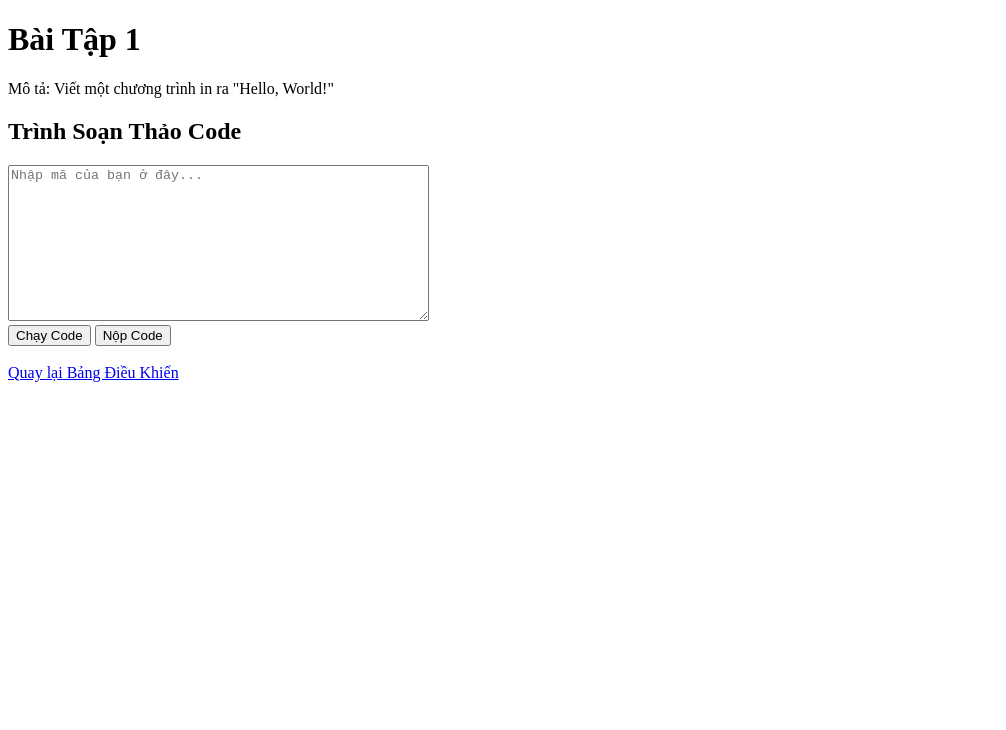
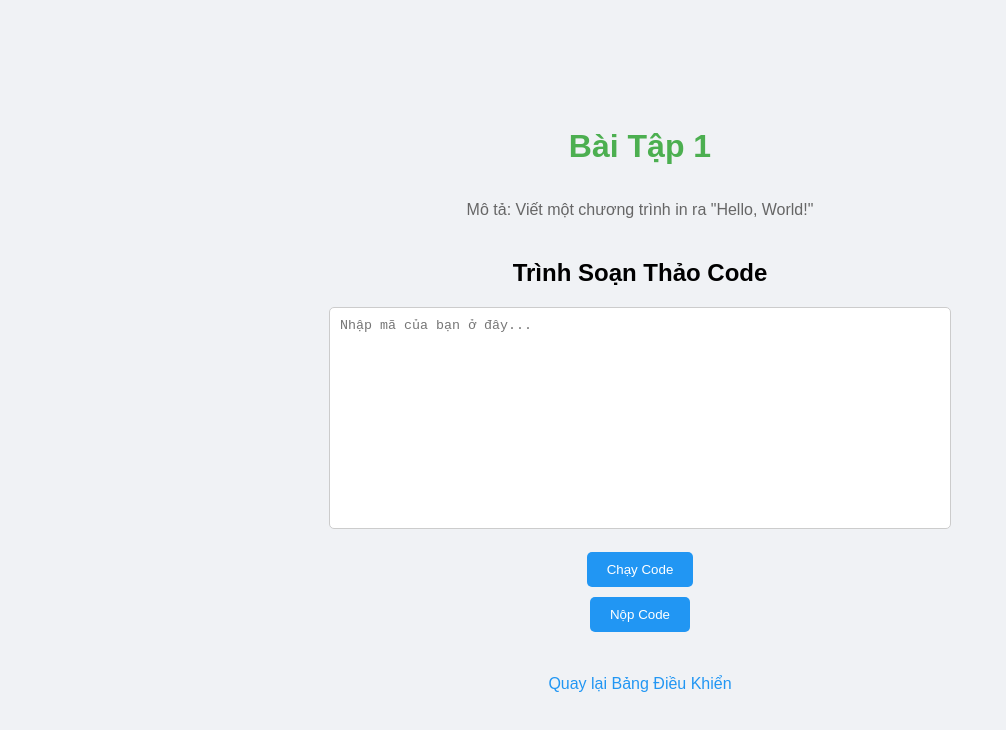
Before and after one commit to thuyvy1111/lab2-GTNM, a plain HTML site: page exercise.html in a window 1280 px wide. Shown: the whole page, without its empty margins (0-1006 px from the left). Drawn offline with Linux system fonts and the light colour scheme.

Commit message:
Update exercise.html

```diff
--- a/exercise.html
+++ b/exercise.html
@@ -4,15 +4,72 @@
     <meta charset="UTF-8">
     <meta name="viewport" content="width=device-width, initial-scale=1.0">
     <title>Bài Tập</title>
+    <style>
+        body {
+            font-family: Arial, sans-serif;
+            margin: 0;
+            background-color: #f0f2f5;
+            display: flex;
+            flex-direction: column;
+            align-items: center; /* Căn giữa theo chiều ngang */
+            justify-content: center; /* Căn giữa theo chiều dọc */
+            height: 100vh; /* Chiều cao toàn bộ viewport */
+            text-align: center; /* Căn giữa văn bản */
+        }
+
+        h1 {
+            color: #4CAF50; /* Màu tiêu đề */
+            margin-bottom: 20px; /* Khoảng cách dưới tiêu đề */
+        }
+
+        p {
+            color: #666; /* Màu mô tả */
+            margin-bottom: 20px; /* Khoảng cách dưới mô tả */
+        }
+
+        textarea {
+            width: 80%; /* Chiều rộng 80% */
+            max-width: 600px; /* Chiều rộng tối đa */
+            height: 200px; /* Chiều cao cố định */
+            border-radius: 5px; /* Bo góc */
+            border: 1px solid #ccc; /* Đường viền */
+            padding: 10px; /* Khoảng cách bên trong */
+            resize: none; /* Không cho phép thay đổi kích thước */
+        }
+
+        button {
+            background-color: #2196F3; /* Màu nền nút */
+            color: white; /* Màu chữ nút */
+            border: none; /* Không có đường biên */
+            border-radius: 5px; /* Bo góc */
+            padding: 10px 20px; /* Khoảng cách bên trong */
+            margin: 5px; /* Khoảng cách giữa các nút */
+            cursor: pointer; /* Con trỏ khi di chuột */
+        }
+
+        button:hover {
+            background-color: #1976D2; /* Màu khi di chuột */
+        }
+
+        a {
+            margin-top: 20px; /* Khoảng cách trên liên kết */
+            color: #2196F3; /* Màu liên kết */
+            text-decoration: none; /* Xóa gạch chân */
+        }
+
+        a:hover {
+            text-decoration: underline; /* Gạch chân khi di chuột */
+        }
+    </style>
 </head>
 <body>
     <h1>Bài Tập 1</h1>
     <p>Mô tả: Viết một chương trình in ra "Hello, World!"</p>
     <h2>Trình Soạn Thảo Code</h2>
-    <textarea rows="10" cols="50" placeholder="Nhập mã của bạn ở đây..."></textarea><br>
+    <textarea placeholder="Nhập mã của bạn ở đây..."></textarea><br>
     <button>Chạy Code</button>
     <button>Nộp Code</button>
-    <br><br>
+    <br>
     <a href="dashboard.html">Quay lại Bảng Điều Khiển</a>
 </body>
 </html>
```
